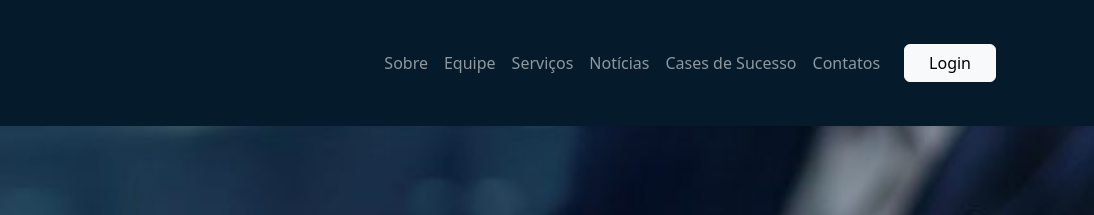
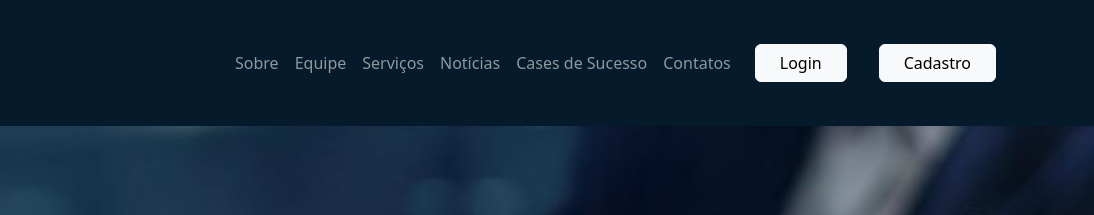
Before and after one commit to calebexxx/Licitratos, a plain HTML site: page index.html in a window 1280 px wide. Shown: the top 215 px of the page, 186-1280 px from the left. Drawn offline with nearby package versions, Linux system fonts and the light colour scheme.

Commit message:
adding link to cadastro

```diff
--- a/index.html
+++ b/index.html
@@ -39,6 +39,7 @@
         </ul>
       </div>
       <a href="login.html" class="btn btn-light mb-3 px-4 my-3 mx-3">Login</a>
+      <a href="cadastro.html" class="btn btn-light mb-3 px-4 my-3 mx-3">Cadastro</a>
     </div>
   </nav>
 
```
